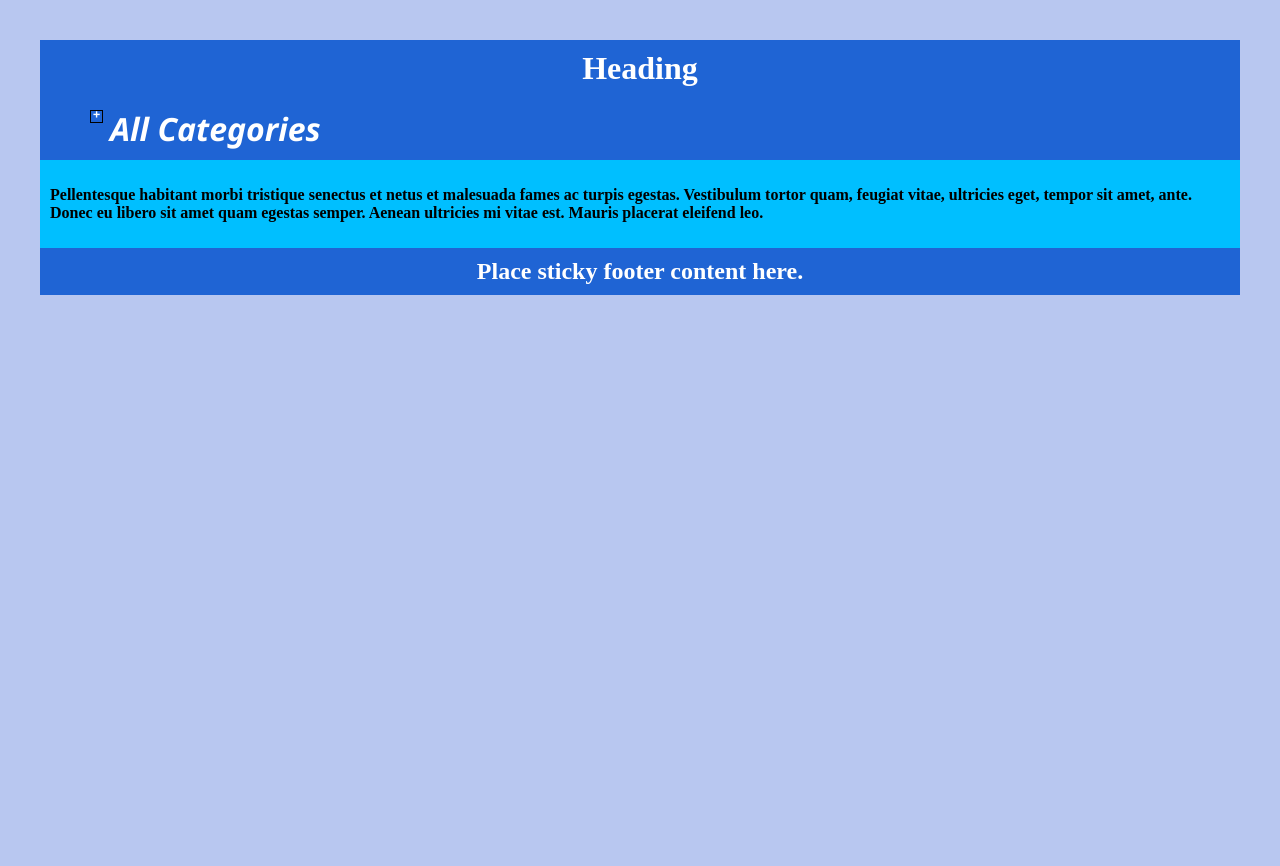
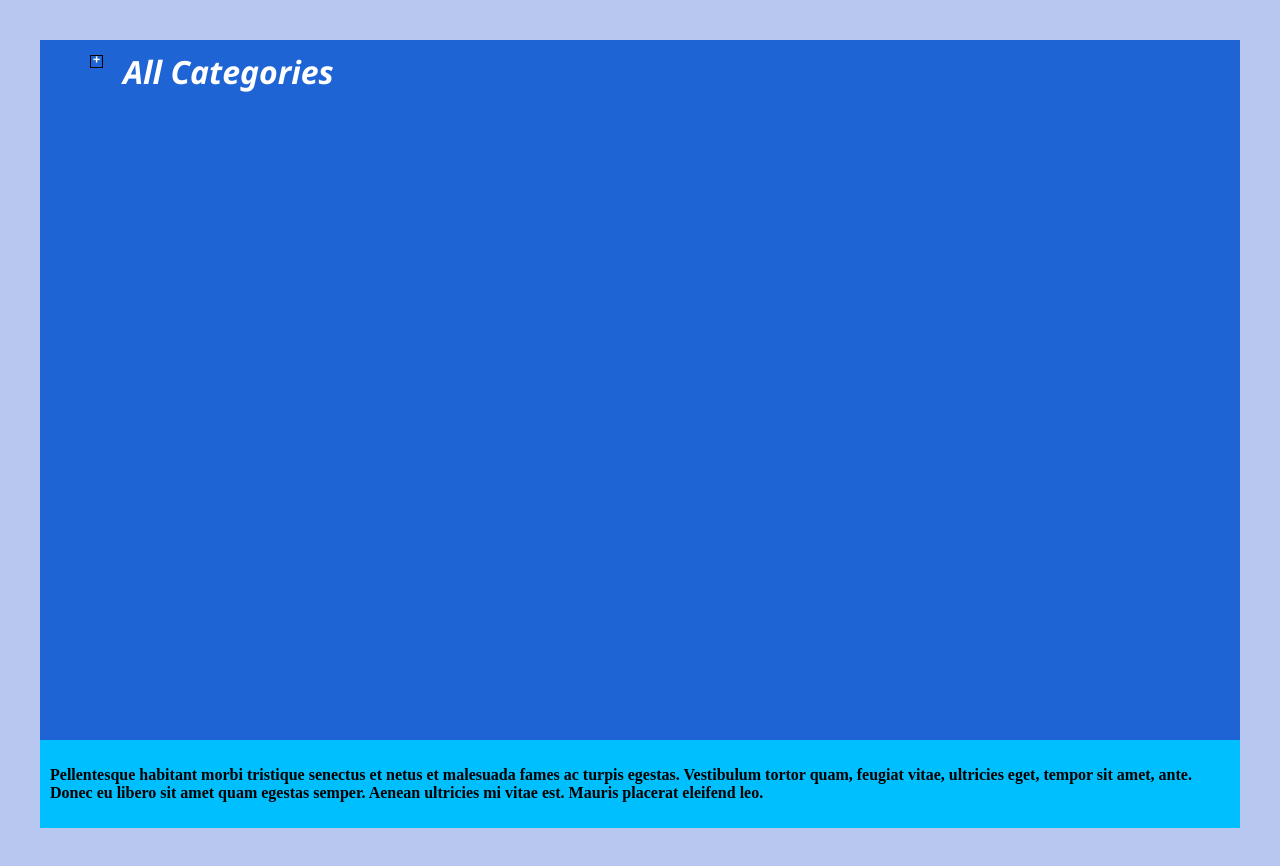
Before and after one commit to vsaravanan/newpage, a React (Create React App) app: page / in a window 1280 px wide. Before the commit the page ends 800 px from the top, so only its background shows below. Built offline with nearby package versions, Linux system fonts and the light colour scheme.

Commit message:
Removed footer

```diff
--- a/src/App.js
+++ b/src/App.js
@@ -1,35 +1,13 @@
 import React, { Component } from 'react'
 import CategoryTree from './CategoryTree'
-import Header from './components/Header'
-import Footer from './components/Footer'
 
 class App extends Component {
-  state = { menu: false }
-  toggleMenu = () => {
-    this.setState({ menu: !this.state.menu })
-  }
   render() {
-    // const collapsed = this.state.menu ? '' : 'collapsed'
-
     return (
-      // <div>
-      //   <div id='sidebar' className={collapsed}>
-      //     <Home />
-      //   </div>
-      //   <div id='content'>
-      //     <Header />
-      //     <button className='menubutton' title='Toggle sidebar' onClick={this.toggleMenu}>
-      //       Menu
-      //     </button>
-      //     <h3>Some content</h3>
-      //     <Footer />
-      //   </div>
-      // </div>
-
       <div class='wrapper'>
-        <header class='header'>
-          <Header />
-        </header>
+        <aside class='aside aside-1'>
+          <CategoryTree />
+        </aside>
         <article class='main'>
           <p>
             Pellentesque habitant morbi tristique senectus et netus et malesuada fames ac turpis
@@ -38,13 +16,6 @@ class App extends Component {
             placerat eleifend leo.
           </p>
         </article>
-        <aside class='aside aside-1'>
-          <CategoryTree />
-        </aside>
-
-        <footer class='footer'>
-          <Footer />
-        </footer>
       </div>
     )
   }
--- a/src/index.css
+++ b/src/index.css
@@ -1,3 +1,8 @@
+.content-wrapper{
+  display: flex;
+  flex: 1;
+}
+
 .wrapper {
   display: flex;
   flex-flow: row wrap;
@@ -33,6 +38,7 @@
 .aside-1 {
   background: rgb(31, 100, 212);
   color: white;
+  height: 85vh;
 
 
   /* font-size: 2vh; */
@@ -58,9 +64,9 @@ body {
   width: 100%;
   height: 100%;
   margin: 0;
-}
+} */
 
-#sidebar, #content {
+/* #sidebar, #content {
   height: 100%;
   float:left;
   transition: width .35s;
@@ -130,7 +136,7 @@ body {
   font-size: 13px;
   height: 11px;
   line-height: 7px;
-  margin: 3px 7px 0 0;
+  margin: 5px 20px 0 0;
   text-align: center;
   vertical-align: top;
   width: 11px;
```
